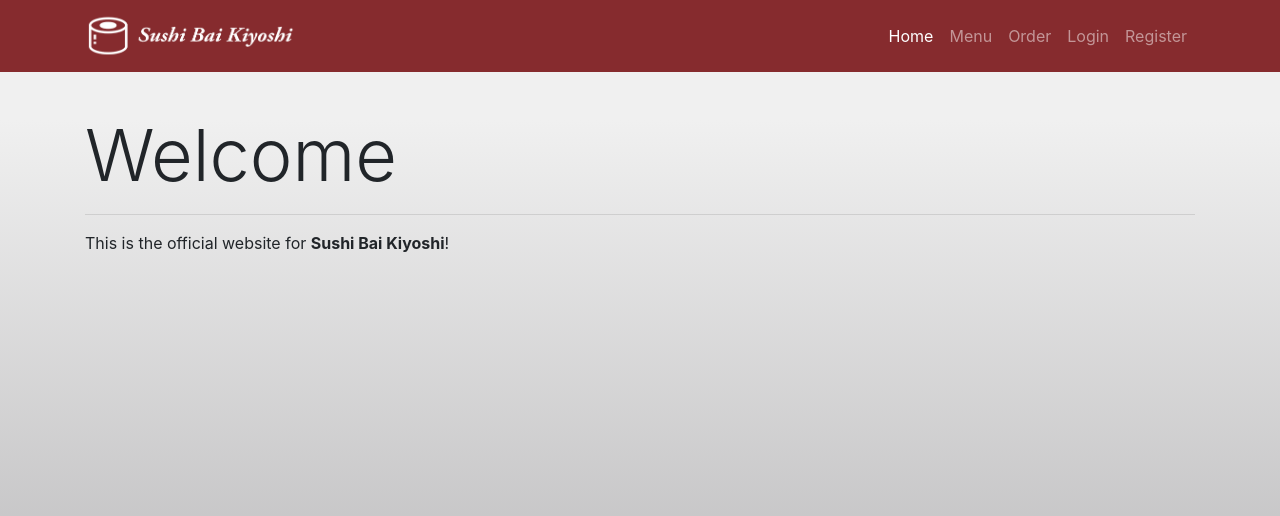
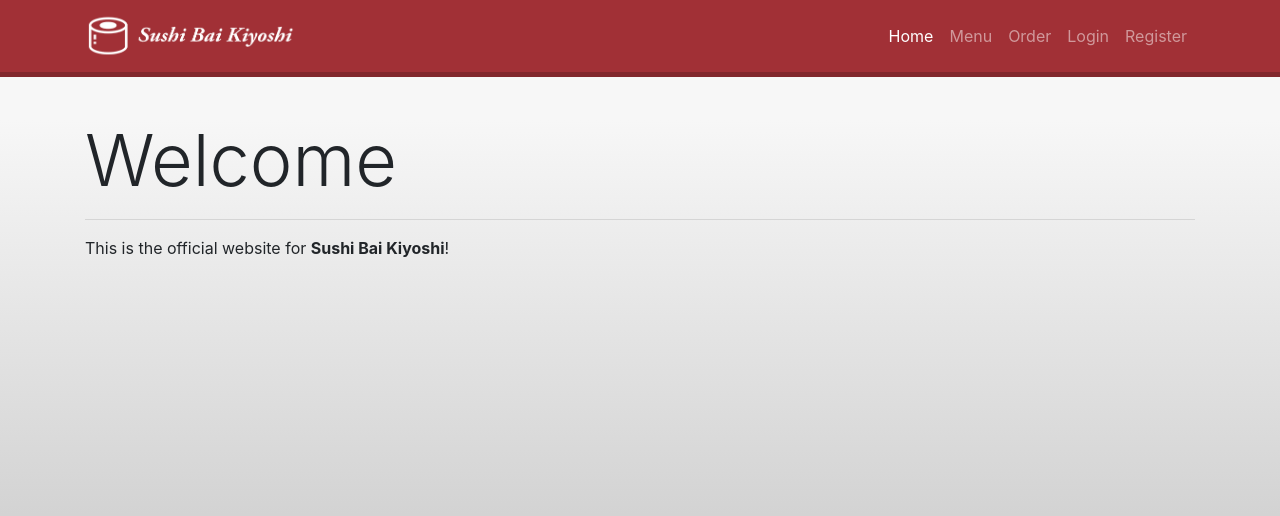
Before and after one commit to jzbakos/sushi-bai-kiyoshi, a Flask app: page / in a window 1280 px wide. Shown: the top 516 px of the page. Run offline with Flask 2, Linux system fonts and the light colour scheme; some libraries are stand-ins or nearby versions.

Commit message:
updated colors

```diff
--- a/app.py
+++ b/app.py
@@ -34,6 +34,6 @@ def login():
     return render_template("public/login.html")
 
 
-port = os.environ["PORT"]
-# port = 5000
+# port = os.environ["PORT"]
+port = 5000
 app.run(host="0.0.0.0", port=port)
--- a/static/css/style.css
+++ b/static/css/style.css
@@ -1,15 +1,15 @@
 body {
-  background: rgb(172, 171, 173);
+  background: rgb(185, 185, 185);
   background: linear-gradient(
       0deg,
-      rgb(172, 171, 173) 0%,
-      rgb(240, 240, 240) 85%
+      rgb(185, 185, 185) 0%,
+      rgb(247, 247, 247) 85%
     )
     fixed;
 }
 
 .bg-dark-red {
-  background-color: rgb(134, 43, 46);
+  background-color: rgb(161, 48, 54);
 }
 
 .center-title {
@@ -21,6 +21,7 @@ body {
 }
 
 #navbar {
+  border-bottom: 5px rgb(129, 39, 44) solid;
   margin-bottom: 40px;
   min-height: 70px;
 }
```
